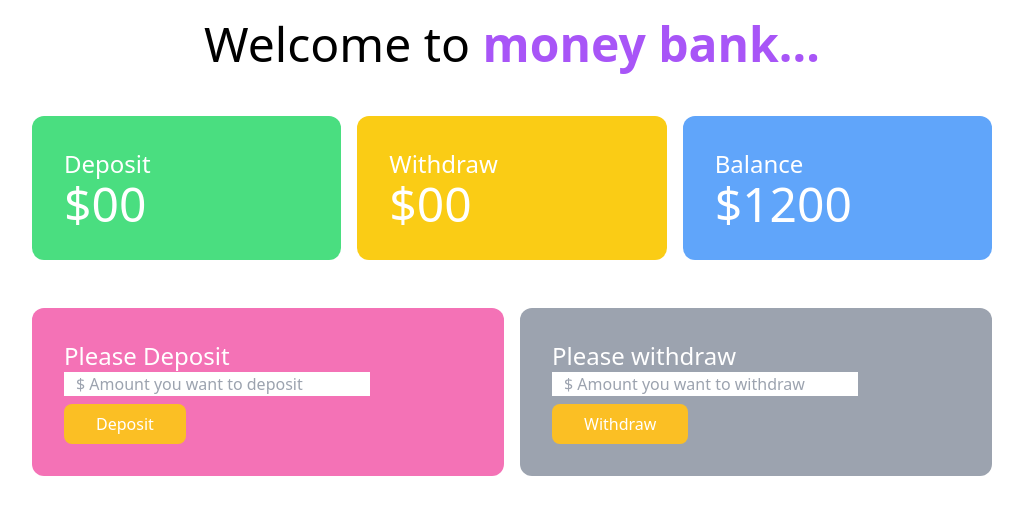
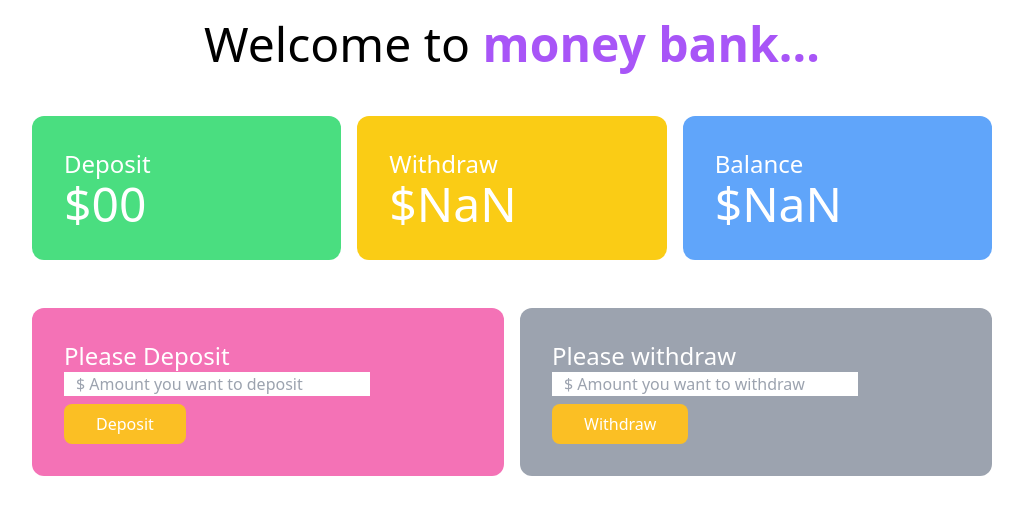
Before and after one commit to Jahidul37/baper-bank, a plain HTML site: page bank.html in a window 1280 px wide. Both pictures are taken after a click on the button "Withdraw". Shown: the whole page, without its empty margins (128-1151 px from the left). Drawn offline with nearby package versions, Linux system fonts and the light colour scheme.

Commit message:
bank.html and wihdraw.js file work is done

```diff
--- a/bank.html
+++ b/bank.html
@@ -11,27 +11,31 @@
 <body>
     <h1 class=" text-5xl text-center mt-5">Welcome to <span class="font-bold text-purple-500">money bank...</span></h1>
 
+
     <section class="mt-12">
         <div class="grid grid-cols-3 gap-4 w-9/12 mx-auto text-white">
             <div class="bg-green-400 p-8 rounded-xl">
                 <h4 class="text-2xl">Deposit</h4>
-
                 <!-- id name hocce deposit-total  -->
                 <h2 class="text-5xl">$<span id="deposit-total">00</span></h2>
             </div>
 
             <div class="bg-yellow-400 p-8 rounded-xl">
                 <h4 class="text-2xl">Withdraw</h4>
-                <h2 class="text-5xl">$00</h2>
+                <!-- ai id name hocce withdraw-total  -->
+                <h2 class="text-5xl">$<span id="withdraw-total">00</span></h2>
             </div>
+
 
             <div class="bg-blue-400 p-8 rounded-xl">
                 <h4 class="text-2xl">Balance</h4>
+                <!-- id name hocce balance-total  -->
                 <h2 class="text-5xl">$<span id="balance-total">1200</span></h2>
             </div>
         </div>
+    </section>
 
-    </section>
+
 
     <!-- deposit and withdraw -->
     <section class="mt-12">
@@ -40,6 +44,7 @@
                 <h4 class="text-2xl text-white">Please Deposit</h4>
                 <input id="deposit-field" class=" w-9/12 block mb-2 px-3" type="text" name=""
                     placeholder="$ Amount you want to deposit">
+                <!-- id name hocce btn-deposit -->
                 <button id="btn-deposit"
                     class="bg-amber-400 hover:bg-sky-700 px-8 py-2 text-white font-medium rounded-lg">Deposit</button>
             </div>
@@ -47,15 +52,22 @@
                 <h4 class="text-2xl text-white">Please withdraw</h4>
                 <input id="withdraw-field" class=" w-9/12 block mb-2 px-3" type="text" name=""
                     placeholder="$ Amount you want to withdraw">
+                <!--id name hocce btn-withdraw -->
                 <button id="btn-withdraw"
                     class="bg-amber-400 hover:bg-sky-700 px-8 py-2 text-white font-medium rounded-lg">Withdraw</button>
             </div>
 
-
         </div>
     </section>
 
+
+    <!-- javascript er sathe link korar jonno script  -->
+    <!-- connect to the deposit.js file -->
     <script src="js/deposit.js"></script>
+    <!-- connet to the withdraw.js file -->
+    <script src="js/withdraw.js"></script>
+
+
 </body>
 
 </html>
--- /dev/null
+++ b/js/withdraw.js
@@ -0,0 +1,42 @@
+/**?
+ * 1.add event handler with the withdraw button
+ * get the withdraw amount from the withdraw input field
+ * also make sure to conbert the input into a number by using parseFloat
+ * get Previous withdraw total
+ *
+ */
+
+// step - 1: add event handler with the withdraw button
+document.getElementById('btn-withdraw').addEventListener('click', function () {
+
+    // step- 2:get the withdraw amount from the withdraw input field
+    const withdrawField = document.getElementById('withdraw-field');
+    const newWithdrawAmountString = withdrawField.value;
+    // also make sure to conbert the input into a number by using parseFloat
+    const newWithdrawAmount = parseFloat(newWithdrawAmountString);
+
+    // step - 3: get Previous withdraw total
+    const withdrawTotalElement = document.getElementById('withdraw-total');
+    const PreviousWithdrawTotalString = withdrawTotalElement.innerText;
+    const previousWithdrawTotal = parseFloat(PreviousWithdrawTotalString);
+
+    // step -4: calculate the total withdraw
+    const currentWithdrawTotal = previousWithdrawTotal + newWithdrawAmount;
+    withdrawTotalElement.innerText = currentWithdrawTotal;
+
+
+    // step -5: get the previous balance total;
+    const balanceTotalElement = document.getElementById('balance-total');
+    const previousBalancetotalString = balanceTotalElement.innerText;
+    const previousBalanceTotal = parseFloat(previousBalancetotalString);
+
+    // step-6: calculate new balance total and set the new balance total
+    const newBalanceTotal = previousBalanceTotal - newWithdrawAmount;
+    balanceTotalElement.innerText = newBalanceTotal;
+
+
+    // step-7: ckear the input field;
+    withdrawField.value = '';
+
+
+})
```
